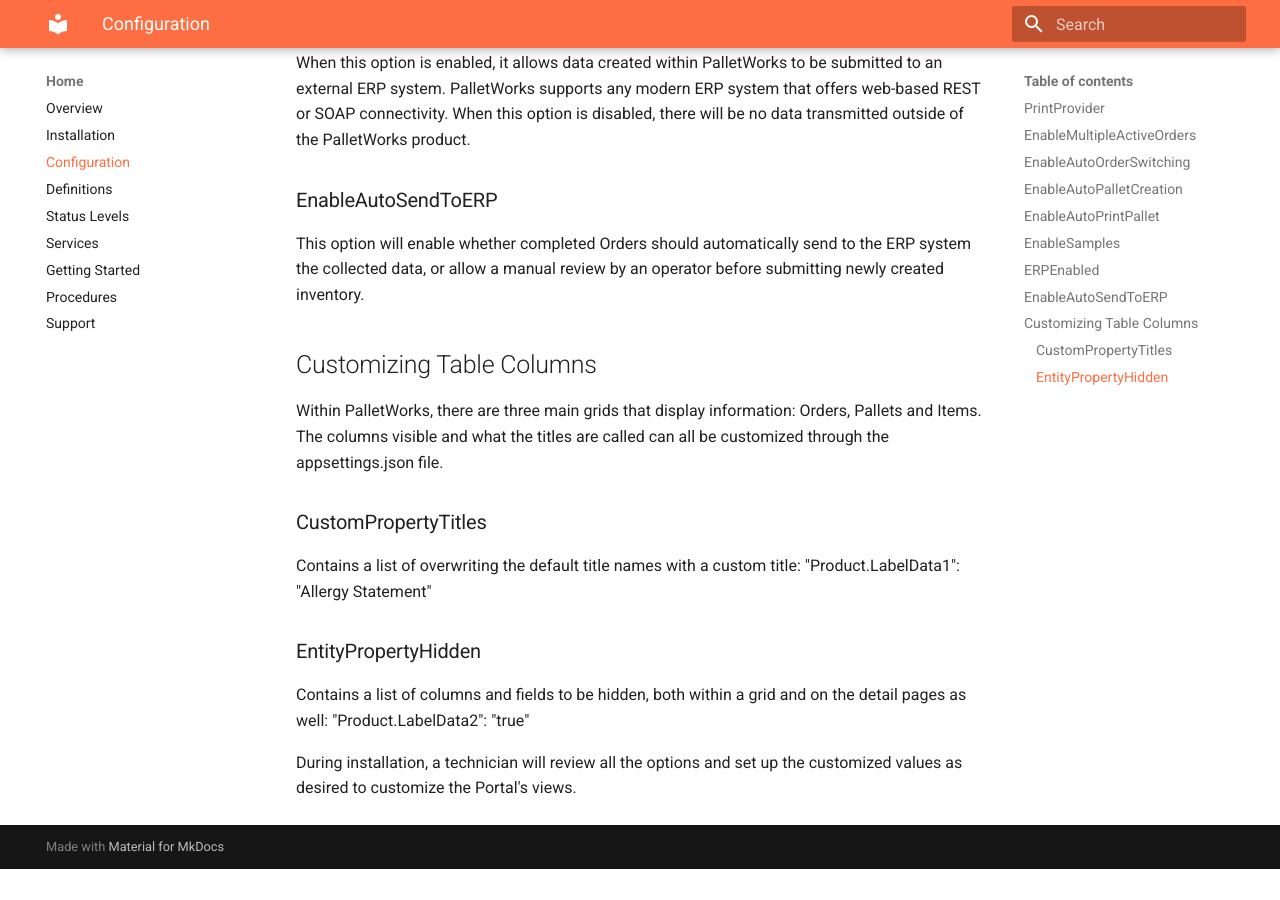
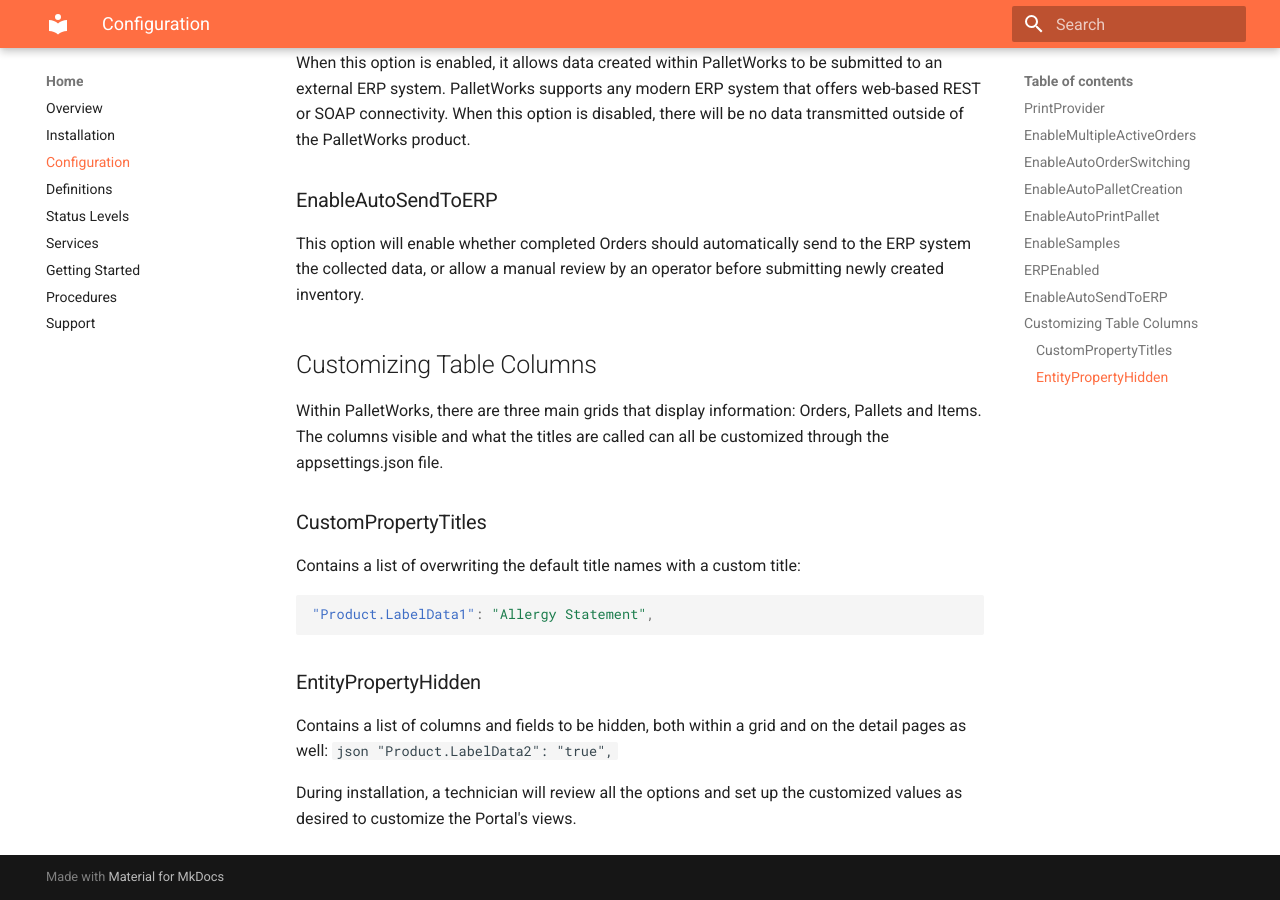
Before and after one commit to cybertrol-engineering/CE.PalletWorks.Documentation, an MkDocs documentation site: the page built from docs/configuration.md, in a window 1280 px wide and 900 px high, scrolled down 1312 px. Built offline with MkDocs 1.6.1 and Material for MkDocs 9.7.7, drawn with Linux system fonts in a browser that asks for light colours; before the commit the page ends 2181 px from its top, so only the background shows below that.

Commit message:
added code blocks

````diff
--- a/docs/configuration.md
+++ b/docs/configuration.md
@@ -37,9 +37,15 @@
 Within PalletWorks, there are three main grids that display information: Orders, Pallets and Items. The columns visible and what the titles are called can all be customized through the appsettings.json file.
 
 ### CustomPropertyTitles
-Contains a list of overwriting the default title names with a custom title: "Product.LabelData1": "Allergy Statement"<br>
+Contains a list of overwriting the default title names with a custom title:
+```json
+"Product.LabelData1": "Allergy Statement",
+```
 
 ### EntityPropertyHidden
-Contains a list of columns and fields to be hidden, both within a grid and on the detail pages as well:  "Product.LabelData2": "true"<br>
+Contains a list of columns and fields to be hidden, both within a grid and on the detail pages as well:
+```json
+ "Product.LabelData2": "true",
+ ```
 
 During installation, a technician will review all the options and set up the customized values as desired to customize the Portal's views.
````
